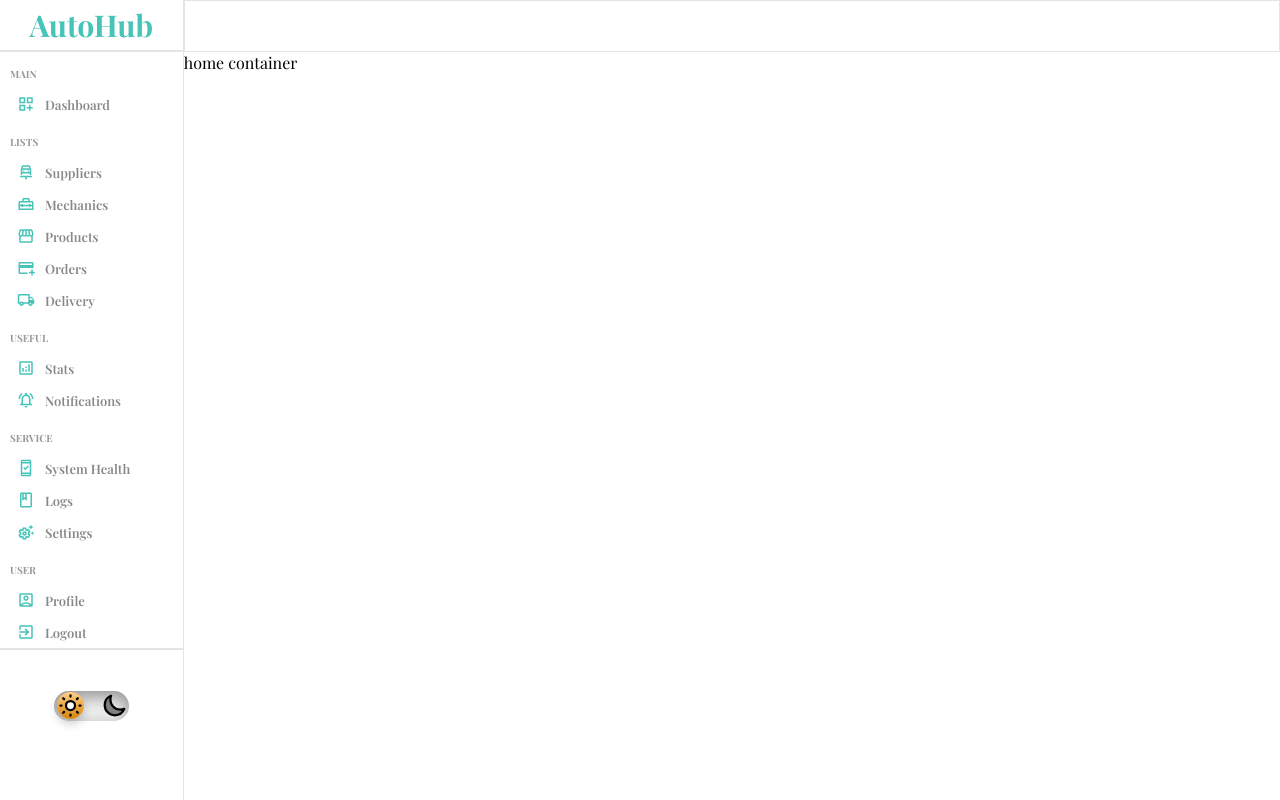
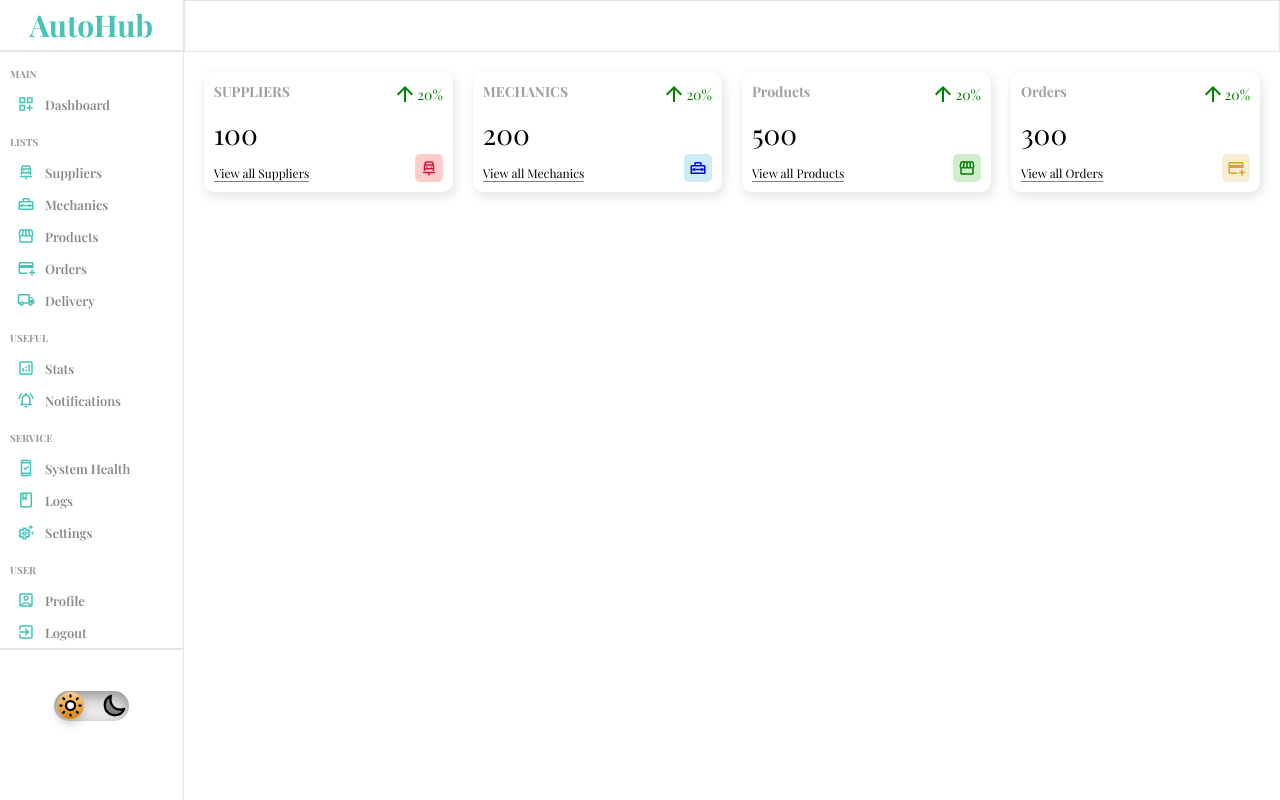
Before and after one commit to Aristox173/autohub, a React (Create React App) app: page / in a window 1280 px wide. Built offline with nearby package versions, Linux system fonts and the light colour scheme; a web font is replaced by a local one.

Commit message:
Add Main Classes Widget

```diff
--- a/src/styles/home.scss
+++ b/src/styles/home.scss
@@ -3,5 +3,11 @@
 
     .homeContainer {
         flex: 6;
+
+        .widgets {
+            display: flex;
+            padding: 20px;
+            gap: 20px;
+        }
     }
 }
--- /dev/null
+++ b/src/styles/widget.scss
@@ -0,0 +1,54 @@
+.widget {
+    display: flex;
+    justify-content: space-between;
+    flex: 1;
+    padding: 10px;
+    -webkit-box-shadow: 2px 4px 10px 1px rgba(0, 0, 0, 0.47);
+    box-shadow: 2px 4px 10px 1px rgba(201, 201, 201, 0.47);
+    border-radius: 10px;
+    height: 100px;
+
+    .left, .right {
+        display: flex;
+        flex-direction: column;
+        justify-content: space-between;
+
+        .title {
+            font-weight: bold;
+            font-size: 14px;
+            color: rgb(160, 160, 160);
+        }
+
+        .counter {
+            font-size: 28px;
+            font-weight: 300;
+        }
+
+        .link {
+            width: max-content;
+            font-size: 12px;
+            border-bottom: 1px solid gray;
+        }
+
+        .percentage {
+            display: flex;
+            align-items: center;
+            font-size: 14px;
+
+            &.positive {
+                color: green;
+            }
+
+            &.negative {
+                color: red;
+            }
+        }
+
+        .icon{
+            font-size: 18px;
+            padding: 5px;
+            border-radius: 5px;
+            align-self: flex-end;
+        }
+    }
+}
--- a/src/views/Home.jsx
+++ b/src/views/Home.jsx
@@ -2,6 +2,7 @@ import React from 'react'
 import "../styles/home.scss"
 import Sidebar from './components/Sidebar'
 import Navbar from './components/Navbar'
+import Widget from './components/Widget'
 
 const Home = () => {
   return (
@@ -9,7 +10,12 @@ const Home = () => {
       <Sidebar/>
       <div className='homeContainer'>
         <Navbar/>
-        home container
+        <div className='widgets'>
+          <Widget type="supplier"/>
+          <Widget type="mechanic"/>
+          <Widget type="product"/>
+          <Widget type="order"/>
+        </div>
       </div>
     </div>
   )
--- /dev/null
+++ b/src/views/components/Widget.jsx
@@ -0,0 +1,66 @@
+import "../../styles/widget.scss"
+import ArrowUpwardOutlinedIcon from '@mui/icons-material/ArrowUpwardOutlined';
+import CarRepairOutlinedIcon from '@mui/icons-material/CarRepairOutlined';
+import HomeRepairServiceOutlinedIcon from '@mui/icons-material/HomeRepairServiceOutlined';
+import StorefrontOutlinedIcon from '@mui/icons-material/StorefrontOutlined';
+import AddCardOutlinedIcon from '@mui/icons-material/AddCardOutlined';
+
+const Widget = ({ type }) => {
+  let data;
+
+  switch(type){
+    case "supplier":
+        data = {
+            title: "SUPPLIERS",
+            counter: 100,
+            link: "View all Suppliers",
+            icon: <CarRepairOutlinedIcon className="icon" style={{color:"crimson", backgroundColor: "rgba(255, 0, 0, 0.2)"}}/>
+        };
+        break;
+    case "mechanic":
+        data = {
+            title: "MECHANICS",
+            counter: 200,
+            link: "View all Mechanics",
+            icon: <HomeRepairServiceOutlinedIcon className="icon" style={{color:"blue", backgroundColor: "rgba(12, 155, 211, 0.2)"}}/>
+        };
+        break;
+    case "product":
+        data = {
+            title: "Products",
+            counter: 500,
+            link: "View all Products",
+            icon: <StorefrontOutlinedIcon className="icon" style={{color:"green", backgroundColor: "rgba(29, 161, 9, 0.2)"}}/>
+        };
+        break
+    case "order":
+        data = {
+            title: "Orders",
+            counter: 300,
+            link: "View all Orders",
+            icon: <AddCardOutlinedIcon className="icon"style={{color:"goldenrod", backgroundColor: "rgba(218, 165, 32, 0.2)"}}/>
+        };
+        break;
+        default:
+            break;
+  }
+
+  return (
+    <div className="widget">
+        <div className="left">
+            <span className="title">{data.title}</span>
+            <span className="counter">{data.counter}</span>
+            <span className="link">{data.link}</span>
+        </div>
+        <div className="right">
+            <div className="percentage positive">
+                <ArrowUpwardOutlinedIcon />
+                20%
+            </div>
+            {data.icon}
+        </div>
+    </div>
+  )
+}
+
+export default Widget
```
